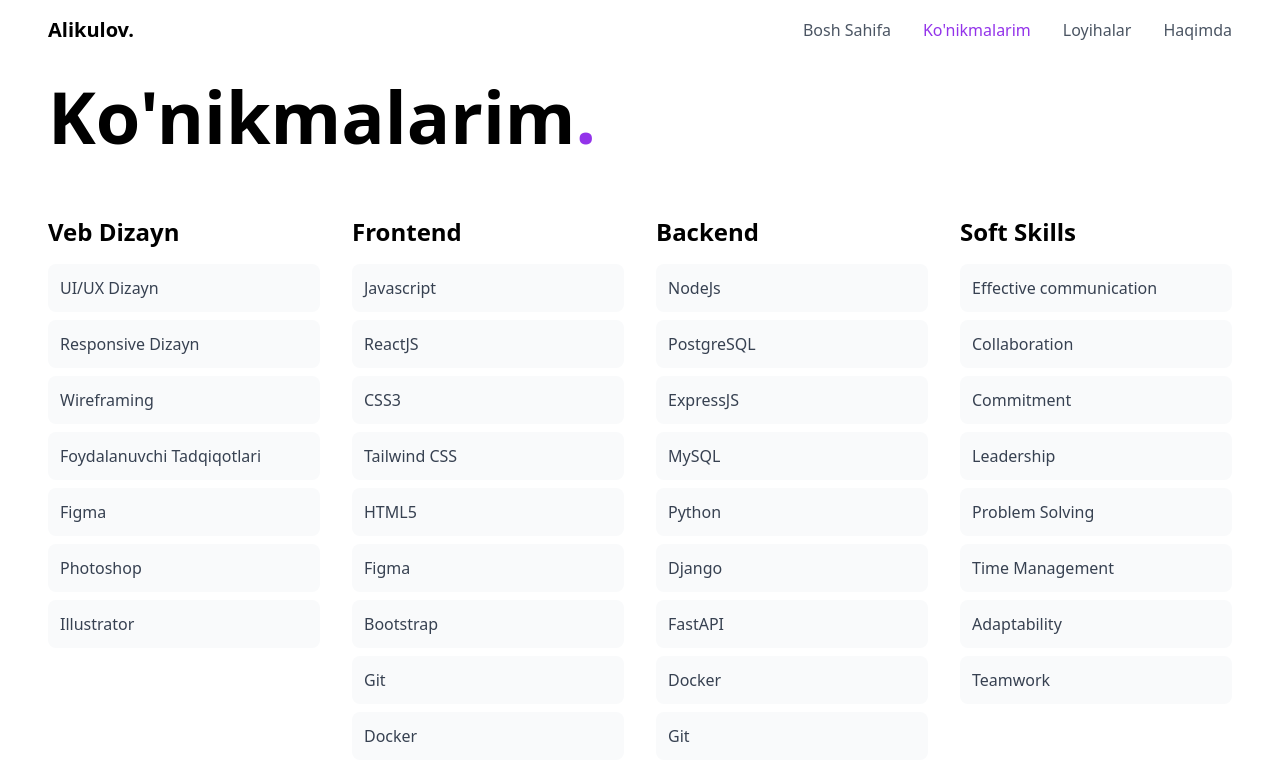
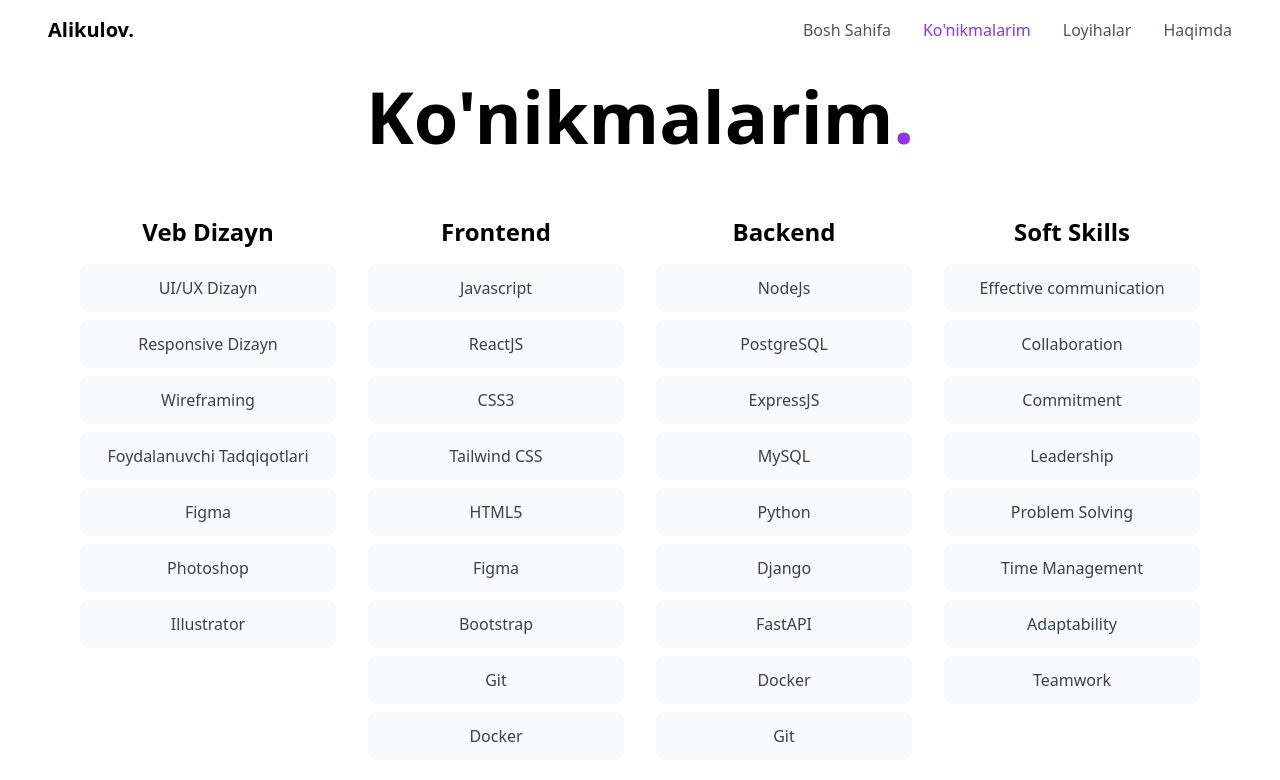
Before and after one commit to Alikuoff/New_portfolio, a React (Vite) app: page /skills in a window 1280 px wide. Shown: the top 780 px of the page. Built offline with nearby package versions, Linux system fonts and the light colour scheme.

Commit message:
takomillashtrildi

```diff
--- a/src/App.tsx
+++ b/src/App.tsx
@@ -20,5 +20,4 @@ function App() {
     </Router>
   );
 }
-
 export default App;
--- a/src/components/Skills.tsx
+++ b/src/components/Skills.tsx
@@ -1,4 +1,3 @@
-
 interface SkillCategory {
   title: string;
   skills: string[];
@@ -25,23 +24,23 @@ const Skills = () => {
   ];
 
   return (
-    <div className="min-h-screen bg-white py-20">
-      <div className="max-w-7xl mx-auto px-6 md:px-12">
-        <h1 className="text-6xl md:text-7xl font-bold mb-16">
+    <div className="min-h-screen bg-white py-20 px-4 md:px-12 lg:px-20">
+      <div className="max-w-7xl mx-auto">
+        <h1 className="text-5xl md:text-6xl lg:text-7xl font-bold mb-16 text-center">
           Ko'nikmalarim<span className="text-purple-600">.</span>
         </h1>
 
         <div className="grid grid-cols-1 md:grid-cols-2 lg:grid-cols-4 gap-8">
           {skillCategories.map((category, index) => (
             <div key={index} className="space-y-4">
-              <h2 className="text-2xl font-bold">{category.title}</h2>
+              <h2 className="text-xl md:text-2xl font-bold text-center">{category.title}</h2>
               <div className="space-y-2">
                 {category.skills.map((skill, skillIndex) => (
                   <div
                     key={skillIndex}
                     className="p-3 bg-gray-50 rounded-lg hover:bg-purple-50 transition-colors duration-300"
                   >
-                    <p className="text-gray-700">{skill}</p>
+                    <p className="text-gray-700 text-center">{skill}</p>
                   </div>
                 ))}
               </div>
--- a/src/index.css
+++ b/src/index.css
@@ -1,7 +1,3 @@
 @tailwind base;
 @tailwind components;
 @tailwind utilities;
-
-body {
-  background-color: #000;
-}
```
